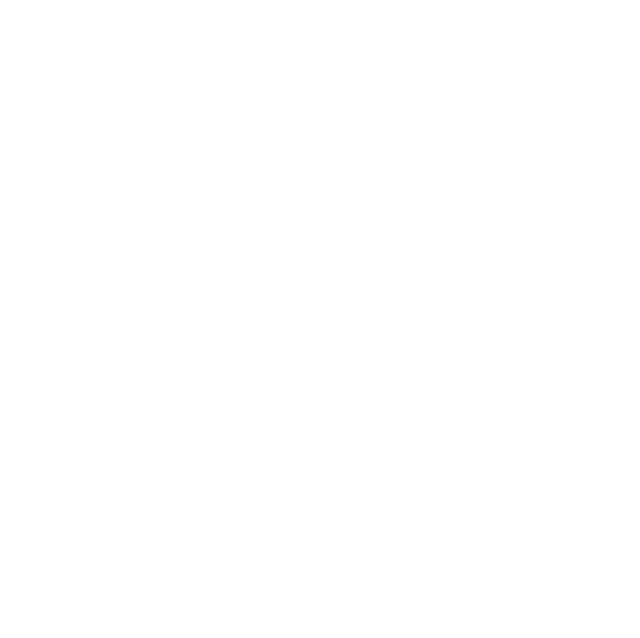
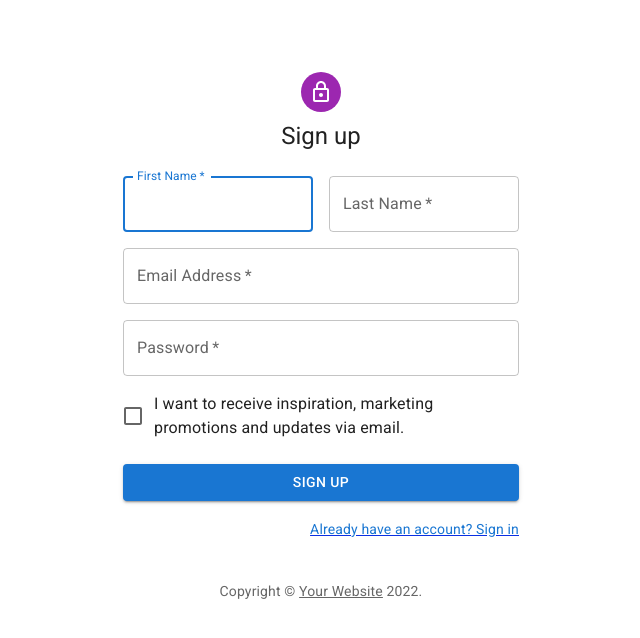
Before and after one commit to DTO-team/frontend, a React (Create React App) app: page /register in a window 1280 px wide. Before the commit this address had no page. Shown: the top 638 px of the page, without its empty margins (319-959 px from the left). Built offline with nearby package versions, Linux system fonts and the light colour scheme.

Commit message:
[NOJIRA] Login-register-flow

```diff
--- /dev/null
+++ b/src/Templates/sign-in-side/SignInSide.tsx
@@ -0,0 +1,125 @@
+import * as React from 'react';
+import Avatar from '@mui/material/Avatar';
+import Button from '@mui/material/Button';
+import CssBaseline from '@mui/material/CssBaseline';
+import TextField from '@mui/material/TextField';
+import FormControlLabel from '@mui/material/FormControlLabel';
+import Checkbox from '@mui/material/Checkbox';
+import Link from '@mui/material/Link';
+import Paper from '@mui/material/Paper';
+import Box from '@mui/material/Box';
+import Grid from '@mui/material/Grid';
+import LockOutlinedIcon from '@mui/icons-material/LockOutlined';
+import Typography from '@mui/material/Typography';
+import { createTheme, ThemeProvider } from '@mui/material/styles';
+import { Link as LinkRouter } from 'react-router-dom';
+import { useNavigate } from 'react-router-dom';
+
+function Copyright(props: any) {
+  return (
+    <Typography variant="body2" color="text.secondary" align="center" {...props}>
+      {'Copyright © '}
+      <Link color="inherit" href="https://mui.com/">
+        Your Website
+      </Link>{' '}
+      {new Date().getFullYear()}
+      {'.'}
+    </Typography>
+  );
+}
+
+const theme = createTheme();
+
+export default function SignInSide() {
+  let navigate = useNavigate();
+
+  const handleSubmit = (event: React.FormEvent<HTMLFormElement>) => {
+    event.preventDefault();
+    const data = new FormData(event.currentTarget);
+    console.log({
+      email: data.get('email'),
+      password: data.get('password'),
+    });
+    navigate('/', { replace: true });
+  };
+
+  return (
+    <ThemeProvider theme={theme}>
+      <Grid container component="main" sx={{ height: '100vh' }}>
+        <CssBaseline />
+        <Grid
+          item
+          xs={false}
+          sm={4}
+          md={7}
+          sx={{
+            backgroundImage: 'url(https://source.unsplash.com/random)',
+            backgroundRepeat: 'no-repeat',
+            backgroundColor: (t) => (t.palette.mode === 'light' ? t.palette.grey[50] : t.palette.grey[900]),
+            backgroundSize: 'cover',
+            backgroundPosition: 'center',
+          }}
+        />
+        <Grid item xs={12} sm={8} md={5} component={Paper} elevation={6} square>
+          <Box
+            sx={{
+              my: 8,
+              mx: 4,
+              display: 'flex',
+              flexDirection: 'column',
+              alignItems: 'center',
+            }}
+          >
+            <Avatar sx={{ m: 1, bgcolor: 'secondary.main' }}>
+              <LockOutlinedIcon />
+            </Avatar>
+            <Typography component="h1" variant="h5">
+              Sign in
+            </Typography>
+            <Box component="form" noValidate onSubmit={handleSubmit} sx={{ mt: 1 }}>
+              <TextField
+                margin="normal"
+                required
+                fullWidth
+                id="email"
+                label="Email Address"
+                name="email"
+                autoComplete="email"
+                autoFocus
+              />
+              <TextField
+                margin="normal"
+                required
+                fullWidth
+                name="password"
+                label="Password"
+                type="password"
+                id="password"
+                autoComplete="current-password"
+              />
+              <FormControlLabel control={<Checkbox value="remember" color="primary" />} label="Remember me" />
+              <Button type="submit" fullWidth variant="contained" sx={{ mt: 3, mb: 2 }}>
+                Sign In
+              </Button>
+              <Grid container>
+                <Grid item xs>
+                  <Link href="#" variant="body2">
+                    Forgot password?
+                  </Link>
+                </Grid>
+                <Grid item>
+                  <LinkRouter to={'/register'}>
+                    <Link href="#" variant="body2">
+                      {"Don't have an account? Sign Up"}
+                    </Link>
+                  </LinkRouter>
+                </Grid>
+              </Grid>
+              <Copyright sx={{ mt: 5 }} />
+            </Box>
+          </Box>
+        </Grid>
+      </Grid>
+    </ThemeProvider>
+  );
+}
--- /dev/null
+++ b/src/Templates/sign-up/SignUp.tsx
@@ -0,0 +1,122 @@
+import * as React from 'react';
+import Avatar from '@mui/material/Avatar';
+import Button from '@mui/material/Button';
+import CssBaseline from '@mui/material/CssBaseline';
+import TextField from '@mui/material/TextField';
+import FormControlLabel from '@mui/material/FormControlLabel';
+import Checkbox from '@mui/material/Checkbox';
+import Link from '@mui/material/Link';
+import Grid from '@mui/material/Grid';
+import Box from '@mui/material/Box';
+import LockOutlinedIcon from '@mui/icons-material/LockOutlined';
+import Typography from '@mui/material/Typography';
+import Container from '@mui/material/Container';
+import { createTheme, ThemeProvider } from '@mui/material/styles';
+import { Link as LinkRouter } from 'react-router-dom';
+
+function Copyright(props: any) {
+  return (
+    <Typography variant="body2" color="text.secondary" align="center" {...props}>
+      {'Copyright © '}
+      <Link color="inherit" href="https://mui.com/">
+        Your Website
+      </Link>{' '}
+      {new Date().getFullYear()}
+      {'.'}
+    </Typography>
+  );
+}
+
+const theme = createTheme();
+
+export default function SignUp() {
+  const handleSubmit = (event: React.FormEvent<HTMLFormElement>) => {
+    event.preventDefault();
+    const data = new FormData(event.currentTarget);
+    console.log({
+      email: data.get('email'),
+      password: data.get('password'),
+    });
+  };
+
+  return (
+    <ThemeProvider theme={theme}>
+      <Container component="main" maxWidth="xs">
+        <CssBaseline />
+        <Box
+          sx={{
+            marginTop: 8,
+            display: 'flex',
+            flexDirection: 'column',
+            alignItems: 'center',
+          }}
+        >
+          <Avatar sx={{ m: 1, bgcolor: 'secondary.main' }}>
+            <LockOutlinedIcon />
+          </Avatar>
+          <Typography component="h1" variant="h5">
+            Sign up
+          </Typography>
+          <Box component="form" noValidate onSubmit={handleSubmit} sx={{ mt: 3 }}>
+            <Grid container spacing={2}>
+              <Grid item xs={12} sm={6}>
+                <TextField
+                  autoComplete="given-name"
+                  name="firstName"
+                  required
+                  fullWidth
+                  id="firstName"
+                  label="First Name"
+                  autoFocus
+                />
+              </Grid>
+              <Grid item xs={12} sm={6}>
+                <TextField
+                  required
+                  fullWidth
+                  id="lastName"
+                  label="Last Name"
+                  name="lastName"
+                  autoComplete="family-name"
+                />
+              </Grid>
+              <Grid item xs={12}>
+                <TextField required fullWidth id="email" label="Email Address" name="email" autoComplete="email" />
+              </Grid>
+              <Grid item xs={12}>
+                <TextField
+                  required
+                  fullWidth
+                  name="password"
+                  label="Password"
+                  type="password"
+                  id="password"
+                  autoComplete="new-password"
+                />
+              </Grid>
+              <Grid item xs={12}>
+                <FormControlLabel
+                  control={<Checkbox value="allowExtraEmails" color="primary" />}
+                  label="I want to receive inspiration, marketing promotions and updates via email."
+                />
+              </Grid>
+            </Grid>
+            <Button type="submit" fullWidth variant="contained" sx={{ mt: 3, mb: 2 }}>
+              Sign Up
+            </Button>
+            <Grid container justifyContent="flex-end">
+              <Grid item>
+                <LinkRouter to={'/login'}>
+                  <Link href="#" variant="body2">
+                    Already have an account? Sign in
+                  </Link>
+                </LinkRouter>
+              </Grid>
+            </Grid>
+          </Box>
+        </Box>
+        <Copyright sx={{ mt: 5 }} />
+      </Container>
+    </ThemeProvider>
+  );
+}
--- a/src/pages/Home/Home.tsx
+++ b/src/pages/Home/Home.tsx
@@ -1,11 +1,17 @@
 import Pokemon from 'features/pokemon/Pokemon';
 import React from 'react';
+import { useNavigate } from 'react-router-dom';
 
 const Home: React.FC = () => {
+  const navigate = useNavigate();
+
   return (
     <>
       <h1>Home</h1>
       <Pokemon />
+      <div style={{ marginTop: 50 }}>
+        <button onClick={() => navigate('/login')}>Login here</button>
+      </div>
     </>
   );
 };
```
Also changed, not shown: src/routes/index.tsx (+10 -0 lines).
